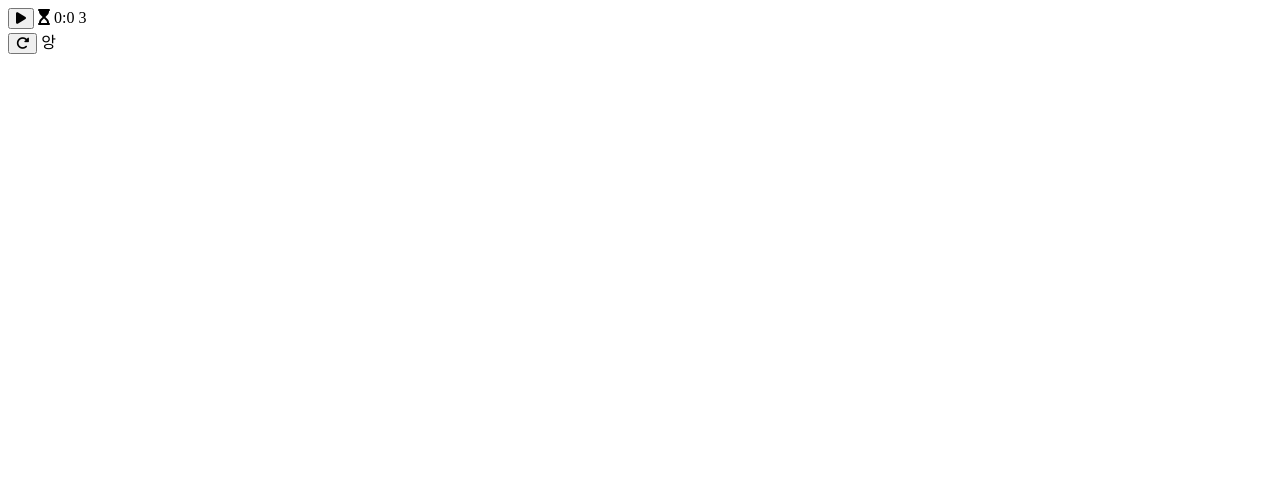
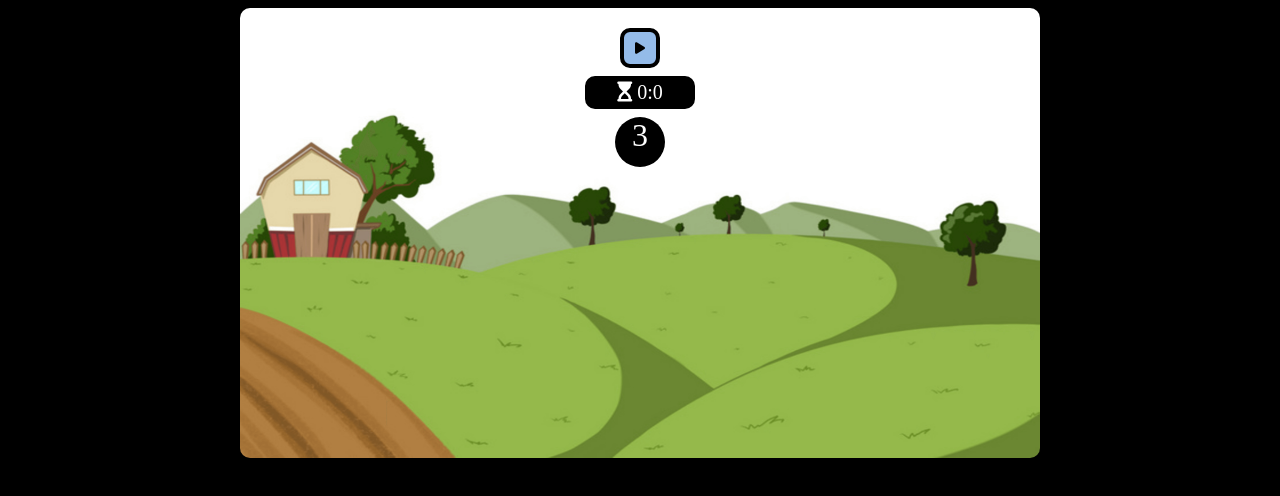
Before and after one commit to sungwoo7322/javascript_game, a plain HTML site: page index.html in a window 1280 px wide. Drawn offline with Linux system fonts and the light colour scheme.

Commit message:
CSS: styling

```diff
--- a/index.html
+++ b/index.html
@@ -23,7 +23,7 @@
         </header>
         <section class="game__field"></section>
     </section>
-    <section class="popup">
+    <section class="popup popup--hide">
         <button class="popup__refresh">
             <i class="fas fa-redo-alt"></i>
         </button>
--- a/style.css
+++ b/style.css
@@ -0,0 +1,101 @@
+body {
+  background-color: black;
+  text-align: center;
+}
+
+button {
+  border: none;
+  outline: none;
+  cursor: pointer;
+}
+
+.game {
+  display: flex;
+  flex-direction: column;
+  width: 800px;
+  height: 450px;
+  margin: auto;
+  background: url("img/backgroundImg.png") center/cover no-repeat;
+  border-radius: 10px;
+}
+
+.game__header {
+  display: flex;
+  flex-direction: column;
+  align-items: center;
+  padding: 20px;
+}
+
+.game__button {
+  width: 40px;
+  height: 40px;
+  background-color: rgb(148, 187, 233, 1);
+  border: 4px solid black;
+  border-radius: 10px;
+  transition: transform 300ms ease-in;
+}
+
+.game__button:hover {
+  transform: scale(1.1);
+}
+
+.game__timer {
+  width: 100px;
+  background-color: black;
+  color: white;
+  text-align: center;
+  border: 5px solid black;
+  border-radius: 10px;
+  font-size: 20px;
+  margin-top: 8px;
+}
+
+.game__score {
+  text-align: center;
+  width: 50px;
+  height: 50px;
+  margin-top: 8px;
+  font-size: 32px;
+  color: white;
+  /* border: 3px solid white; */
+  background-color: black;
+  border-radius: 50%;
+}
+
+.game__field {
+  width: 100%;
+  height: 100%;
+  margin-top: 70px;
+  opacity: 0.4;
+}
+
+.popup {
+  display: block; /* 보이게 */
+  width: 400px;
+  height: 130px;
+  margin: auto;
+  padding: 20px;
+  background-color: #00000090;
+  border-radius: 20px;
+  color: aliceblue;
+  text-align: center;
+  transform: translateY(-105%);
+}
+
+.popup--hide {
+  display: none; /* 안보이게 */
+}
+
+.popup__refresh {
+  width: 60px;
+  height: 60px;
+  font-size: 24px;
+  background-color: rgb(148, 187, 233, 1);
+  border: 4px solid black;
+  border-radius: 50%;
+}
+
+.popup__message {
+  display: block;
+  font-size: 24px;
+}
```
